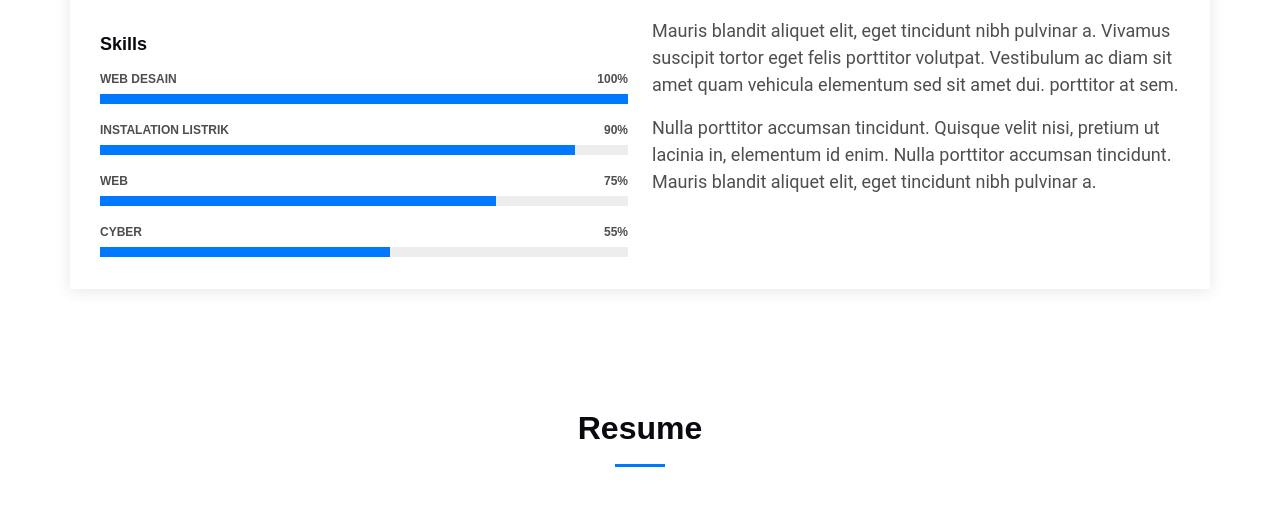
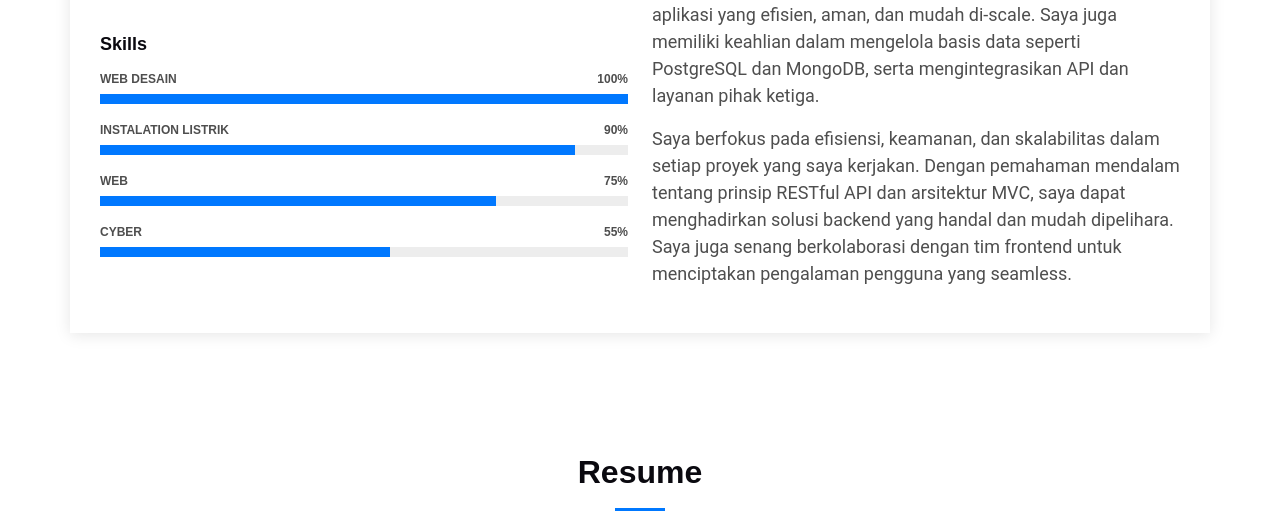
Before and after one commit to krisnayogix/Profile_Krisna, a Flask app: page / in a window 1280 px wide. Shown: the part 1071-1598 px from the top of the page. Run offline with Flask 3, Linux system fonts and the light colour scheme; some libraries are stand-ins or nearby versions.

Commit message:
index.html

```diff
--- a/templates/index.html
+++ b/templates/index.html
@@ -64,7 +64,7 @@
 
             <div class="row justify-content-between gy-4">
               <div class="col-lg-5">
-                <img src="{{ url_for('static', filename='/img/yogi.jpg') }}" class="img-fluid" alt="">
+                <img src="{{ url_for('static', filename='/img/gix.JPG') }}" class="img-fluid" alt="">
               </div>
               <div class="col-lg-7 about-info">
                 <p><strong>Name: </strong> <span>KRISNA YOGI SAPUTRA</span></p>
@@ -113,21 +113,12 @@
             <div class="about-me">
               <h4>About me</h4>
               <p>
-                Curabitur non nulla sit amet nisl tempus convallis quis ac lectus. Curabitur arcu erat, accumsan id
-                imperdiet et, porttitor
-                at sem. Praesent sapien massa, convallis a pellentesque nec, egestas non nisi. Nulla
-                porttitor accumsan tincidunt.
+                Halo! Saya adalah seorang Backend Developer yang memiliki pengalaman kuat dalam membangun dan mengelola aplikasi web menggunakan Python. Dengan pengetahuan mendalam tentang framework Django dan Flask, saya mampu mengembangkan aplikasi yang efisien, aman, dan mudah di-scale. Saya juga memiliki keahlian dalam mengelola basis data seperti PostgreSQL dan MongoDB, serta mengintegrasikan API dan layanan pihak ketiga.
               </p>
               <p>
-                Mauris blandit aliquet elit, eget tincidunt nibh pulvinar a. Vivamus suscipit tortor eget felis
-                porttitor volutpat. Vestibulum
-                ac diam sit amet quam vehicula elementum sed sit amet dui. porttitor at sem.
+                Saya berfokus pada efisiensi, keamanan, dan skalabilitas dalam setiap proyek yang saya kerjakan. Dengan pemahaman mendalam tentang prinsip RESTful API dan arsitektur MVC, saya dapat menghadirkan solusi backend yang handal dan mudah dipelihara. Saya juga senang berkolaborasi dengan tim frontend untuk menciptakan pengalaman pengguna yang seamless.
               </p>
-              <p>
-                Nulla porttitor accumsan tincidunt. Quisque velit nisi, pretium ut lacinia in, elementum id enim.
-                Nulla porttitor accumsan
-                tincidunt. Mauris blandit aliquet elit, eget tincidunt nibh pulvinar a.
-              </p>
+
             </div>
           </div>
         </div>
```
